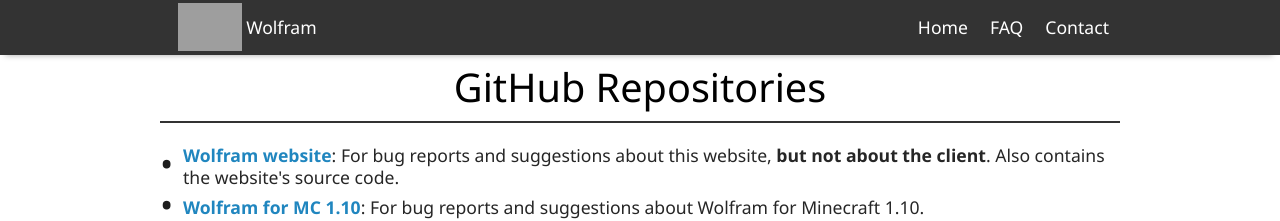
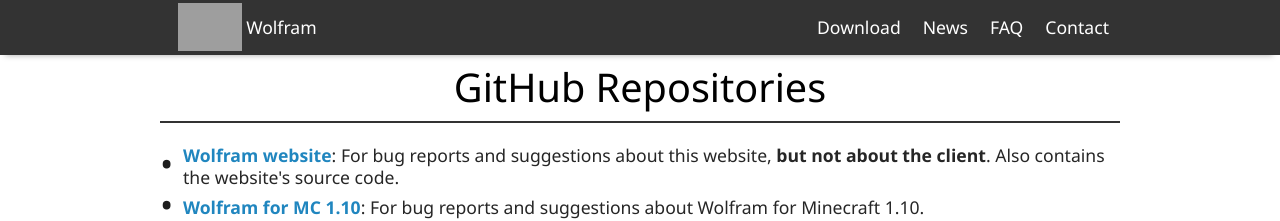
Before and after one commit to Wurst-Imperium/WolframClient.net, a Jekyll site: the page built from github.html, in a window 1280 px wide. Shown: the top 221 px of the page. Built offline with Jekyll 4.4.1, drawn with Linux system fonts in a browser that asks for light colours; grey boxes are pictures that could not be loaded.

Commit message:
Update header

```diff
--- a/_includes/header.html
+++ b/_includes/header.html
@@ -6,7 +6,8 @@
 		</a>
 		<div class="app-bar-pullbutton automatic"></div>
 		<ul class="app-bar-menu place-right">
-			<li><a href="/">Home</a></li>
+			<li><a href="/download/">Download</a></li>
+			<li><a href="/news/">News</a></li>
 			<li><a href="/faq/">FAQ</a></li>
 			<li><a href="/contact/">Contact</a></li>
 		</ul>
```
